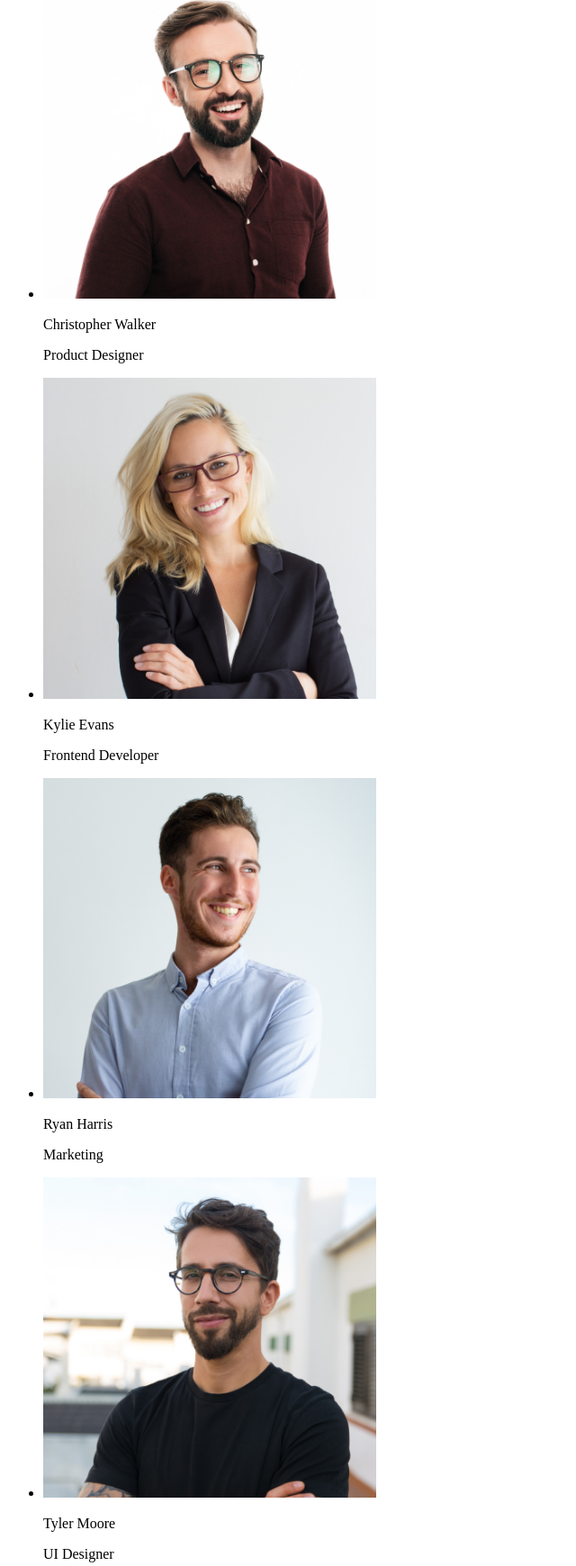
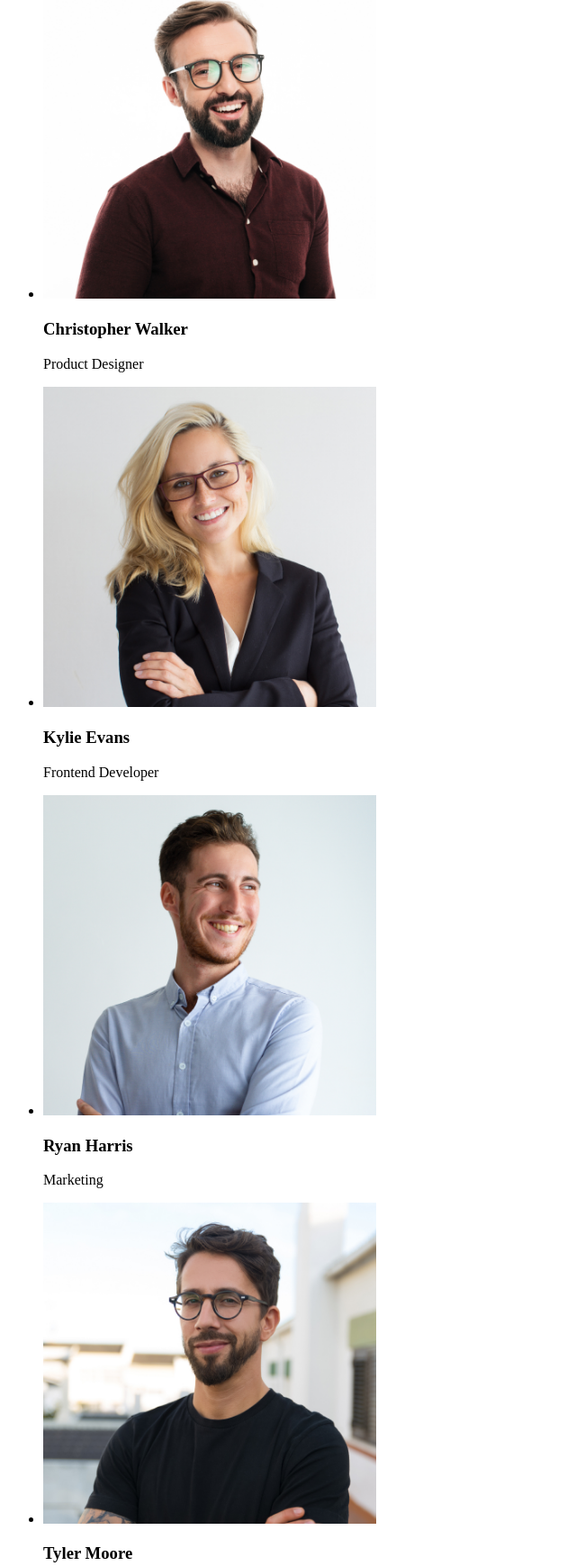
Before and after one commit to Marian13O/goit-markup-hw-01, a plain HTML site: page index.html in a window 1280 px wide. Shown: the part 983-2724 px from the top of the page at 90% size, without its empty margins (0-640 px from the left). Drawn offline with Linux system fonts and the light colour scheme.

Commit message:
Update index.html

```diff
--- a/index.html
+++ b/index.html
@@ -61,22 +61,22 @@
             <ul>
                 <li>
                     <img src="./images/product-designer.jpg" width="370" alt="product-designer">
-                    <p>Christopher Walker</p>
+                    <h3>Christopher Walker</h3>
                     <p>Product Designer</p>
                 </li>
                 <li>
                     <img src="./images/frontend-developer.jpg" width="370" alt="frontend-developer">
-                    <p>Kylie Evans</p>
+                    <h3>Kylie Evans</h3>
                     <p>Frontend Developer</p>
                 </li>
                 <li>
                     <img src="./images/marketing.jpg" width="370" alt="marketing">
-                    <p>Ryan Harris</p>
+                    <h3>Ryan Harris</h3>
                     <p>Marketing</p>
                 </li>
                 <li>
                     <img src="./images/ul-designer.jpg" width="370" alt="ul-designer">
-                    <p>Tyler Moore</p>
+                    <h3>Tyler Moore</h3>
                     <p>UI Designer</p>
                 </li>
             </ul>
```
